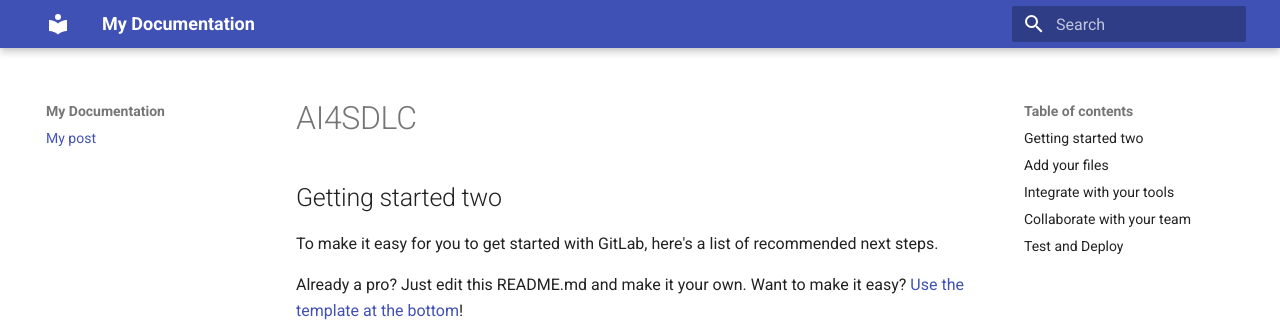
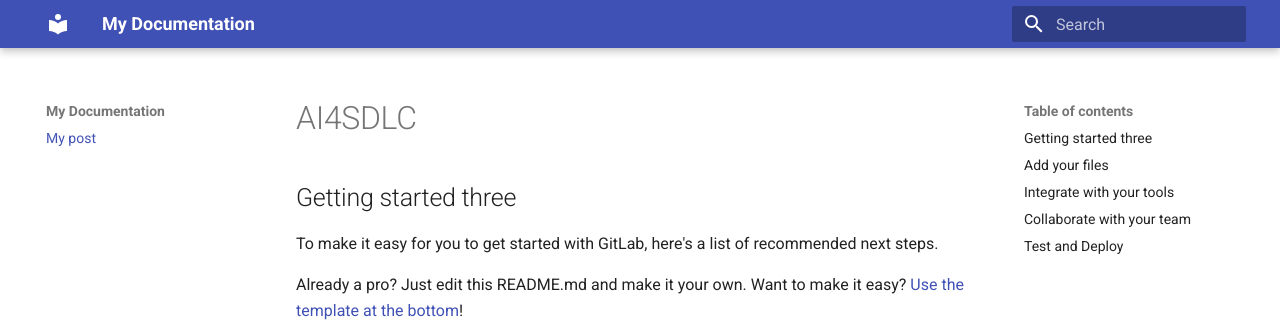
Before and after one commit to Code-dot-mil/two-steps-eval, an MkDocs documentation site: the page built from docs/index.md, in a window 1280 px wide and 900 px high. Shown: the top 322 px of the window. Built offline with MkDocs 1.6.1 and Material for MkDocs 9.7.7, drawn with Linux system fonts in a browser that asks for light colours.

Commit message:
Update index.md

```diff
--- a/docs/index.md
+++ b/docs/index.md
@@ -5,7 +5,7 @@ author: That Would Be Me
 # AI4SDLC
 
 
-## Getting started two
+## Getting started three
 
 To make it easy for you to get started with GitLab, here's a list of recommended next steps.
 
```
